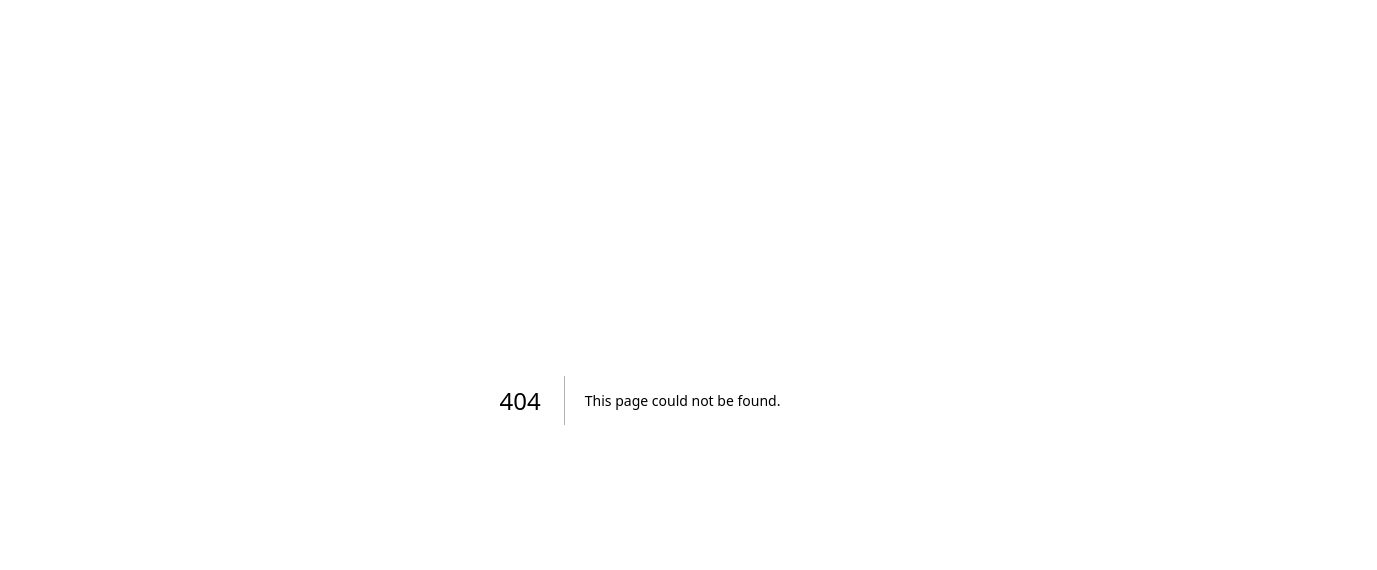
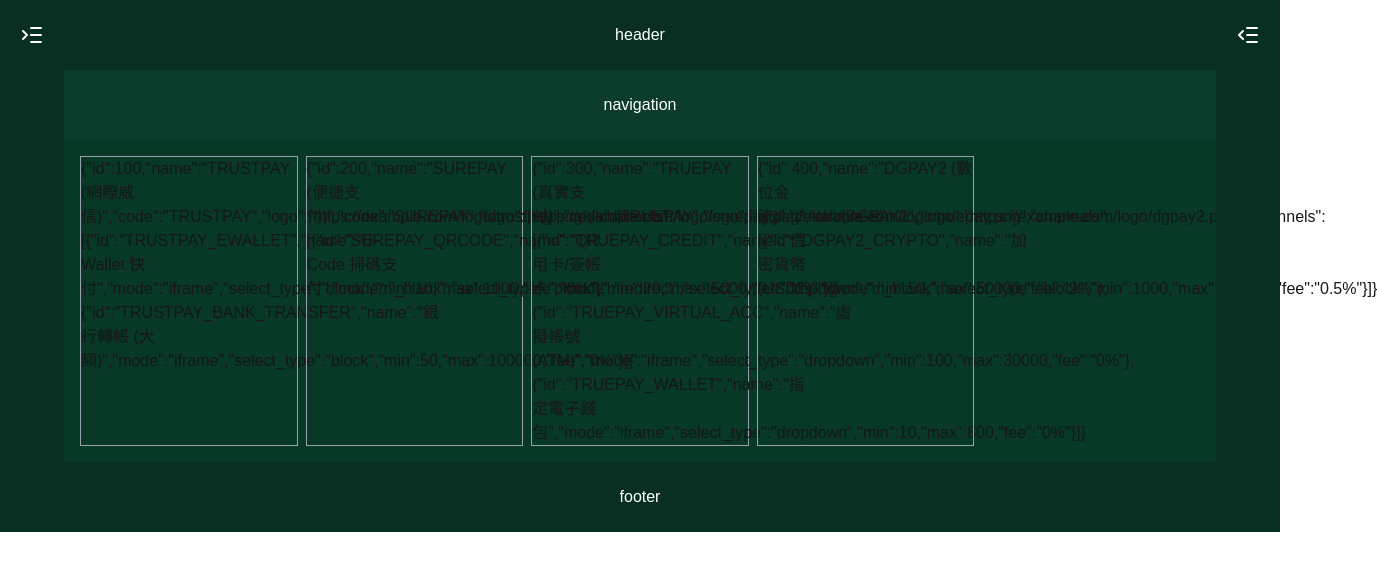
Before and after one commit to fgh64hfhk/next-pages, a Next.js app: page /pay in a window 1280 px wide. Before the commit this address had no page. Shown: the top 570 px of the page, 1377 px wide, since content can reach past the window. Built offline with nearby package versions, Linux system fonts and the light colour scheme.

Commit message:
payment 練習

```diff
--- /dev/null
+++ b/mock/menu.js
@@ -0,0 +1,104 @@
+const sidebarMenu = [
+  {
+    key: "inbox",
+    tab: t("inbox"),
+    icon: BellSVG,
+    active: AppModel.data.payload.tab === "inbox",
+    exec: () => (AppModel.data.payload = { tab: "inbox" }),
+  },
+  {
+    key: "balance",
+    tab: t("balance"),
+    icon: BalanceSVG,
+    isExpand: false,
+    subMenus: [
+      {
+        key: "deposit",
+        tab: t("deposit"),
+        icon: DepositSVG,
+        active: false,
+        exec: () => (AppModel.data.payload = { tab: "deposit" }),
+      },
+      {
+        key: "withdraw",
+        tab: t("withdraw"),
+        icon: WithdrawSVG,
+        active: false,
+        exec: () => (AppModel.data.payload = { tab: "withdraw" }),
+      },
+      {
+        key: "transfer",
+        tab: t("transfer"),
+        icon: TransferSVG,
+        active: false,
+        exec: () => (AppModel.data.payload = { tab: "transfer" }),
+      },
+      {
+        key: "record",
+        tab: t("record"),
+        icon: RecordSVG,
+        active: false,
+        exec: () => (AppModel.data.payload = { tab: "record" }),
+      },
+    ],
+  },
+  {
+    key: "profiles",
+    tab: t("profile"),
+    icon: ProfileSVG,
+    isExpand: false,
+    subMenus: [
+      {
+        key: "profile",
+        tab: t("profile"),
+        icon: ProfileSVG,
+        active: false,
+        exec: () => (AppModel.data.payload = { tab: "profile" }),
+      },
+      {
+        key: "change_password",
+        tab: t("change_password"),
+        icon: ChangePwdSVG,
+        active: false,
+        exec: () => (AppModel.data.payload = { tab: "change_password" }),
+      },
+      {
+        key: "bank",
+        tab: t("bank"),
+        icon: BankSVG,
+        active: false,
+        exec: () => (AppModel.data.payload = { tab: "bank" }),
+      },
+    ],
+  },
+  {
+    key: "promotions",
+    tab: t("promotions"),
+    icon: PromoSVG,
+    isExpand: false,
+    subMenus: [
+      {
+        key: "vip",
+        tab: t("vip"),
+        icon: VipSVG,
+        active: false,
+        exec: () => (AppModel.data.payload = { tab: "vip" }),
+      },
+      {
+        key: "referral",
+        tab: t("referral"),
+        icon: ReferralSVG,
+        active: false,
+        exec: () => (AppModel.data.payload = { tab: "referral" }),
+      },
+      {
+        key: "voucher",
+        tab: t("voucher"),
+        icon: VoucherSVG,
+        active: false,
+        exec: () => (AppModel.data.payload = { tab: "voucher" }),
+      },
+    ],
+  },
+];
+export default sidebarMenu;
--- /dev/null
+++ b/mock/payment_config.js
@@ -0,0 +1,103 @@
+const payment_config = {
+  page_title: "快速電子錢包存款 (Quick E-Wallet Deposit)",
+  selected_vendor: null,
+  vendors: [
+    {
+      id: 100,
+      name: "TRUSTPAY (網際威信)",
+      code: "TRUSTPAY",
+      logo: "https://example.com/logo/trustpay.png",
+      channels: [
+        {
+          id: "TRUSTPAY_EWALLET",
+          name: "E-Wallet 快付",
+          mode: "iframe",
+          select_type: "block",
+          min: 10,
+          max: 1000,
+          fee: "0%",
+        },
+        {
+          id: "TRUSTPAY_BANK_TRANSFER",
+          name: "銀行轉帳 (大額)",
+          mode: "iframe",
+          select_type: "block",
+          min: 50,
+          max: 100000,
+          fee: "0%",
+        },
+      ],
+    },
+    {
+      id: 200,
+      name: "SUREPAY (便捷支付)",
+      code: "SUREPAY",
+      logo: "https://example.com/logo/surepay.png",
+      channels: [
+        {
+          id: "SUREPAY_QRCODE",
+          name: "QR Code 掃碼支付",
+          mode: "_blank",
+          select_type: "block",
+          min: 20,
+          max: 5000,
+          fee: "1%",
+        },
+      ],
+    },
+    {
+      id: 300,
+      name: "TRUEPAY (真實支付)",
+      code: "TRUEPAY",
+      logo: "https://example.com/logo/truepay.png",
+      channels: [
+        {
+          id: "TRUEPAY_CREDIT",
+          name: "信用卡/簽帳卡",
+          mode: "redirect",
+          select_type: "dropdown",
+          min: 50,
+          max: 50000,
+          fee: "2%",
+        },
+        {
+          id: "TRUEPAY_VIRTUAL_ACC",
+          name: "虛擬帳號 (ATM)",
+          mode: "iframe",
+          select_type: "dropdown",
+          min: 100,
+          max: 30000,
+          fee: "0%",
+        },
+        {
+          id: "TRUEPAY_WALLET",
+          name: "指定電子錢包",
+          mode: "iframe",
+          select_type: "dropdown",
+          min: 10,
+          max: 800,
+          fee: "0%",
+        },
+      ],
+    },
+    {
+      id: 400,
+      name: "DGPAY2 (數位金流)",
+      code: "DGPAY2",
+      logo: "https://example.com/logo/dgpay2.png",
+      channels: [
+        {
+          id: "DGPAY2_CRYPTO",
+          name: "加密貨幣 (USDT)",
+          mode: "_blank",
+          select_type: "block",
+          min: 1000,
+          max: 200000,
+          fee: "0.5%",
+        },
+      ],
+    },
+  ],
+};
+
+export default payment_config
--- /dev/null
+++ b/pages/pay/index.js
@@ -0,0 +1,92 @@
+import QQLayout from "@/layouts/QQLayout";
+
+// import sidebarMenu from "@/mock/menu";
+import payment_config from "@/mock/payment_config";
+
+export default function Payment() {
+  return (
+    // <div className="w-full flex flex-col gap-4 pb-4 px-[12px] xl:px-4">
+    //   {/* 主選單項目 */}
+    //   {sidebarMenu.map((item, idx) => (
+    //     <div
+    //       key={idx}
+    //       className={clsx(
+    //         "flex flex-col items-center xl:items-start bg-[var(--bg-secondary)] p-2 rounded-[8px]",
+    //         item.isExpand && "gap-4 xl:gap-0"
+    //       )}
+    //     >
+    //       <div
+    //         className="w-[20px] h-[20px] xl:w-full xl:h-[24px] flex justify-center xl:justify-between cursor-pointer text-[var(--text-normal)]"
+    //         onClick={() => handleSidebarMenuClick(item)}
+    //       >
+    //         <div className="flex items-center xl:gap-2">
+    //           <item.icon className="w-[16px] h-[16px] fill-[var(--text-300)] shrink-0" />
+    //           <span
+    //             className={clsx(
+    //               "hidden xl:block text-[var(--text-normal)] text-[14px]",
+    //               item.active && "text-[var(--text-300)] font-semibold"
+    //             )}
+    //           >
+    //             {item.tab}
+    //           </span>
+    //         </div>
+    //         {item?.subMenus && (
+    //           <div
+    //             className={clsx(
+    //               "hidden xl:block",
+    //               item.active
+    //                 ? "text-[var(--text-300)]"
+    //                 : "text-[var(--text-normal)]",
+    //               item.isExpand ? "transform rotate-180" : ""
+    //             )}
+    //           ></div>
+    //         )}
+    //       </div>
+
+    //       {/* 二級選單項目 */}
+    //       <div
+    //         className={clsx(
+    //           "flex flex-col overflow-hidden transition-all duration-300 ease-in-out",
+    //           "gap-4 pl-0 border-l-0",
+    //           "xl:gap-2 xl:pl-4 xl:border-l-2 xl:border-[var(--opacity-200)]",
+    //           item.isExpand ? "max-h-[200px] xl:mt-2 xl:ml-3" : "max-h-0"
+    //         )}
+    //       >
+    //         {item.subMenus &&
+    //           item.subMenus.map((subItem, idx) => (
+    //             <div
+    //               key={idx}
+    //               className={clsx(
+    //                 "w-[20px] h-[20px] xl:w-full xl:h-full flex justify-center xl:justify-start cursor-pointer",
+    //                 subItem.active
+    //                   ? "text-[var(--text-primary)] font-semibold"
+    //                   : "text-[var(--text-normal)]"
+    //               )}
+    //               onClick={() => handleSidebarMenuClick(subItem)}
+    //             >
+    //               <subItem.icon
+    //                 className="w-[16px] h-[16px] block xl:hidden fill-[var(--text-300)]"
+    //                 fill={clsx(subItem.active && "!var(--text-primary)")}
+    //               />
+    //               <span className="hidden xl:block text-[13px]">
+    //                 {subItem.tab}
+    //               </span>
+    //             </div>
+    //           ))}
+    //       </div>
+    //     </div>
+    //   ))}
+    // </div>
+    <div className="w-full flex flex-wrap gap-2 ">
+      {
+        payment_config.vendors.map((payment, idx) => (
+          <div key={idx} className="w-[calc((100%-8px*4)/5)] border border-gray-400">
+            {JSON.stringify(payment)}
+          </div>
+        ))
+      }
+    </div>
+  );
+}
+
+Payment.getLayout = QQLayout;
```
